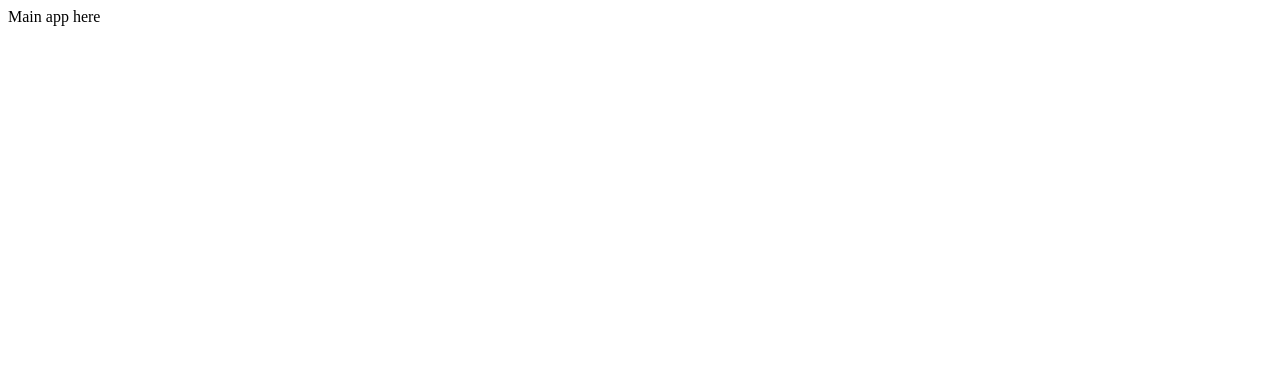
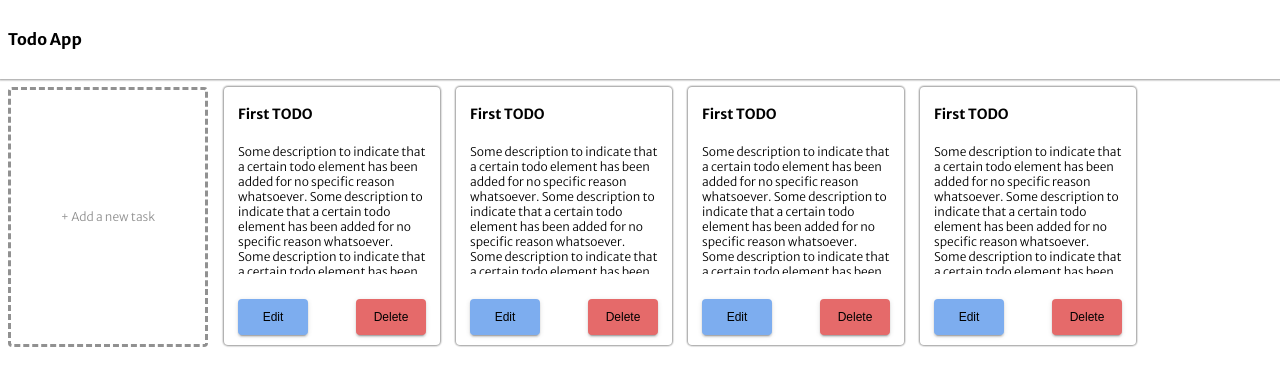
Before and after one commit to muhammad-tazeem-imran/todoAPP-fastapi-react, a React app in the folder client/: page / in a window 1280 px wide. Shown: the top 386 px of the page. Built offline with nearby package versions, Linux system fonts and the light colour scheme.

Commit message:
:lipstick: Modify the overall styles of the app

```diff
--- a/client/src/App.js
+++ b/client/src/App.js
@@ -1,7 +1,23 @@
 import React from 'react';
+
+import AddNewCard from './components/AddNew';
+import Card from './components/Card';
+import TitleBar from './components/TitleBar';
+import styles from './App.module.scss'
+import './theme/theme.scss';
 
 export default function App() {
   return (
-    <div>Main app here</div>
+    <div className={styles.main}>
+      <TitleBar text="Todo App" />
+
+      <div className={styles.cardList}>
+        <AddNewCard />
+        <Card title="First TODO"/>
+        <Card title="First TODO"/>
+        <Card title="First TODO"/>
+        <Card title="First TODO"/>
+      </div>
+    </div>
   );
 }
--- /dev/null
+++ b/client/src/App.module.scss
@@ -0,0 +1,11 @@
+.main {
+  display: flex;
+  flex-direction: column;
+  margin: 0;
+  height: 100%;
+  width: 100%;
+}
+
+.cardList {
+  display: flex;
+}
--- /dev/null
+++ b/client/src/theme/theme.scss
@@ -0,0 +1,6 @@
+@import url(https://fonts.googleapis.com/css2?family=Merriweather+Sans:wght@300;500;700&display=swap);
+
+body {
+  font-family: 'Merriweather Sans', 'Courier', 'Sans Serif';
+  margin: 0px;
+}
```
